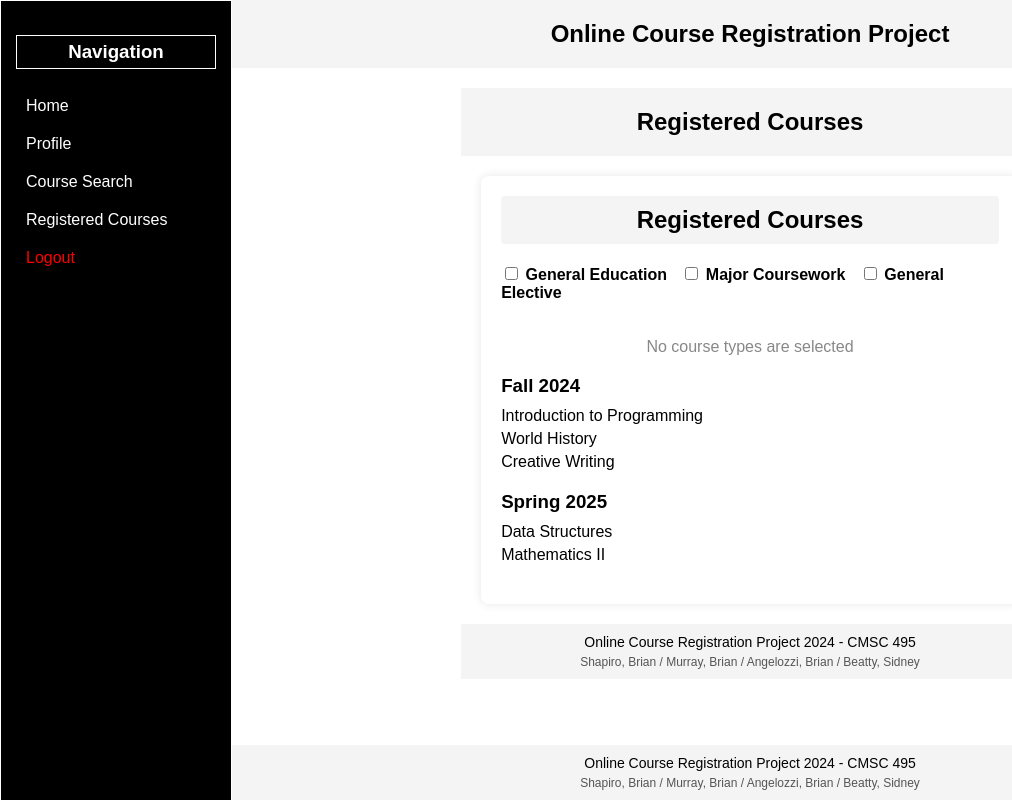
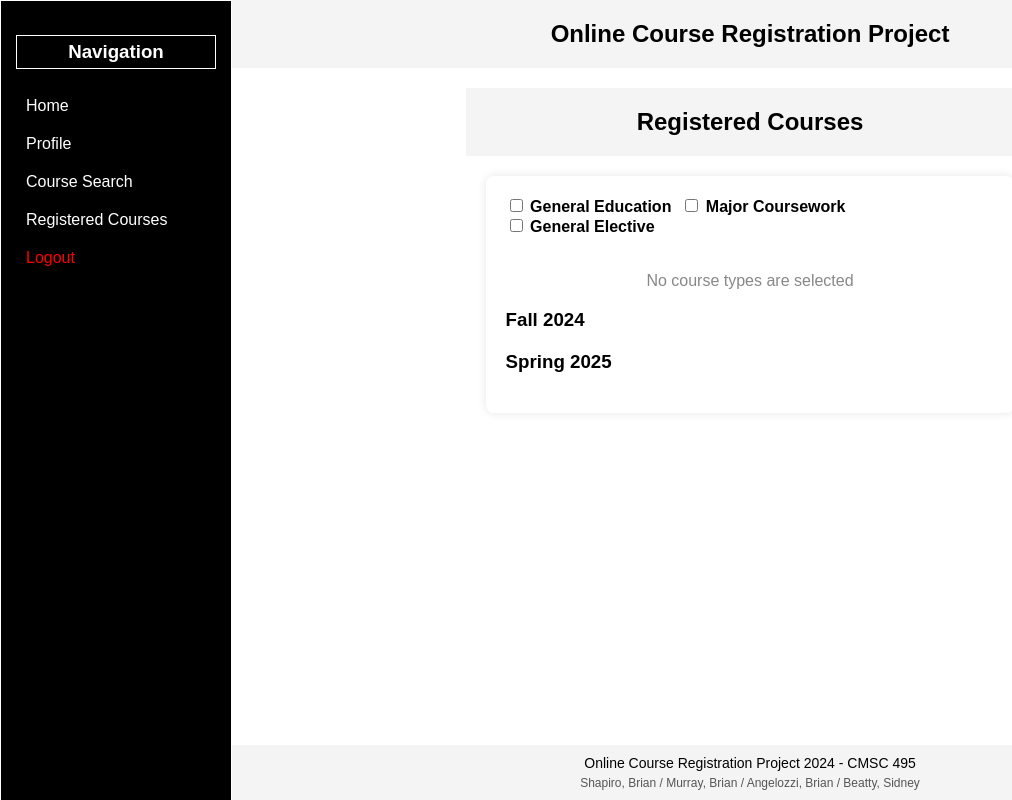
Before and after one commit to shapirobd/course_registration, a Flask app: page /registered_courses in a window 1280 px wide. Shown: the whole page, without its empty margins (0-1012 px from the left). Run offline with Flask 3, Linux system fonts and the light colour scheme; the visitor is signed in with stand-in values (Sample User, id 1); parts of the project's set-up code (start-up, migrations or seed data) failed here and were passed over.

Commit message:
Update registered_courses_layout.html

```diff
--- a/templates/registered_courses_layout.html
+++ b/templates/registered_courses_layout.html
@@ -37,21 +37,15 @@
             max-width: calc(100% - 260px);
             margin-left: 240px;
         }
-        .container h2 {
-            margin-top: 0;
-            width: 100%;
-            padding: 10px;
-            background-color: #f4f4f4;
-            text-align: center;
-            border-radius: 4px;
-            box-sizing: border-box;
-        }
         .checkbox-group {
             margin-bottom: 20px;
+            display: flex;
+            flex-wrap: wrap;
         }
         .checkbox-group label {
             margin-right: 10px;
             font-weight: bold;
+            white-space: nowrap; /* Prevent wrapping */
         }
         .course-list {
             width: 100%;
@@ -79,7 +73,6 @@
 </header>
 
 <div class="container">
-    <h2>Registered Courses</h2>
 
     <div class="checkbox-group">
         <label><input type="checkbox" id="generalEducation" onclick="filterCourses()"> General Education</label>
@@ -107,13 +100,6 @@
     </div>
 
 </div>
-
-<footer>
-    Online Course Registration Project 2024 - CMSC 495
-    <div class="names">
-        Shapiro, Brian / Murray, Brian / Angelozzi, Brian / Beatty, Sidney
-    </div>
-</footer>
 
 <script>
     function filterCourses() {
@@ -143,6 +129,10 @@
             noSelectionText.style.display = 'block';  // Show the placeholder text
         }
     }
+
+    document.addEventListener('DOMContentLoaded', function() {
+        filterCourses();  // Ensure no courses are displayed on initial load
+    });
 </script>
 
 </body>
```
